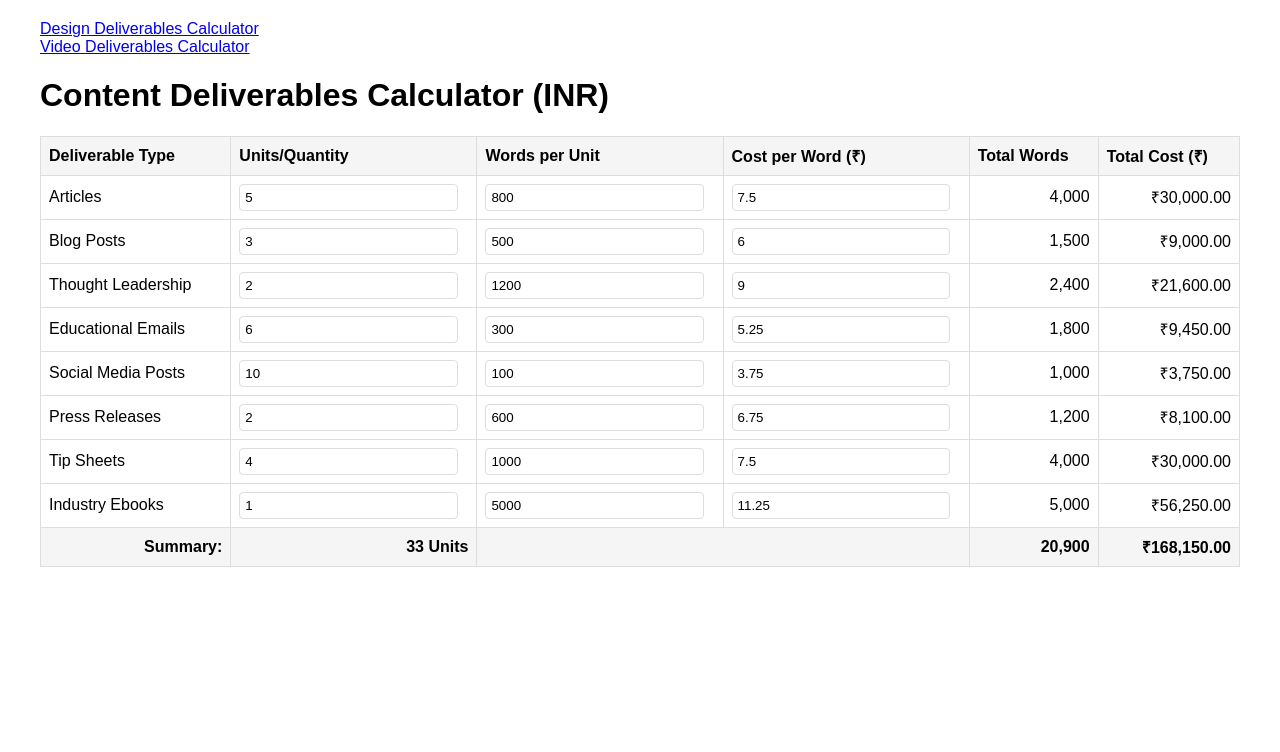
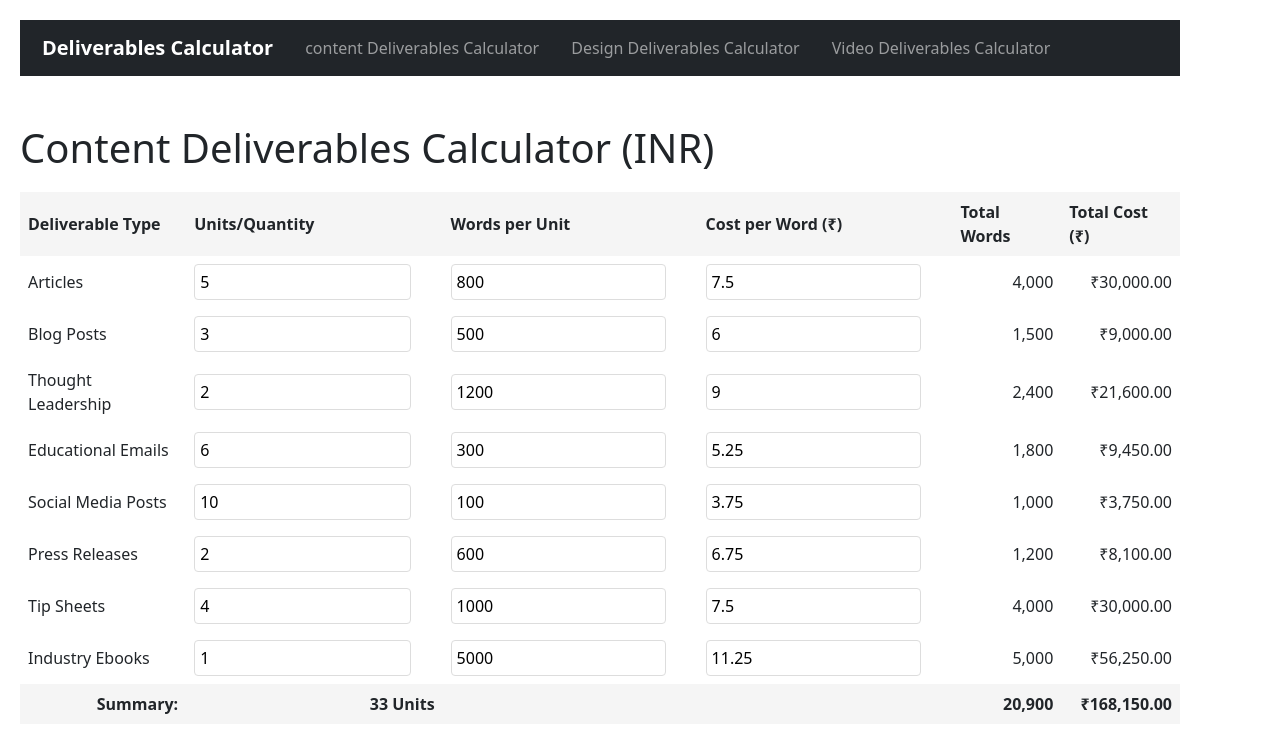
Before and after one commit to SaiTejaBrandstory/content, a plain HTML site: page index.html in a window 1280 px wide. Drawn offline with nearby package versions, Linux system fonts and the light colour scheme.

Commit message:
" done code "

```diff
--- a/index.html
+++ b/index.html
@@ -37,15 +37,60 @@
             font-weight: bold;
             background-color: #f5f5f5;
         }
+
+         /* Custom styling if needed */
+    .navbar {
+        padding: 1rem 0;
+    }
+
+    .navbar-brand {
+        font-weight: bold;
+    }
+
+    .nav-link {
+        padding: 0.5rem 1rem !important;
+        transition: color 0.3s ease;
+    }
+
+    .nav-link:hover {
+        color: #17a2b8 !important;
+    }
     </style>
+
+<link href="https://cdn.jsdelivr.net/npm/bootstrap@5.3.0/dist/css/bootstrap.min.css" rel="stylesheet">
+
 </head>
 <body>
     <header>
-        <div class="nav">
-            <a href="/index2.html">Design Deliverables Calculator</a> <br>
-            <a href="/index3.html">Video Deliverables Calculator</a>
-        </div>
+        <nav class="navbar navbar-expand-lg navbar-dark bg-dark mb-5">
+            <div class="container">
+                <!-- Brand/logo -->
+                <a class="navbar-brand pr-5" href="#">Deliverables Calculator</a>
+
+                <!-- Hamburger menu button for mobile -->
+                <button class="navbar-toggler" type="button" data-bs-toggle="collapse" data-bs-target="#navbarNav"
+                        aria-controls="navbarNav" aria-expanded="false" aria-label="Toggle navigation">
+                    <span class="navbar-toggler-icon"></span>
+                </button>
+
+                <!-- Navigation links -->
+                <div class="collapse navbar-collapse" id="navbarNav">
+                    <ul class="navbar-nav">
+                        <li class="nav-item">
+                            <a class="nav-link" href="/index.html">content Deliverables Calculator</a>
+                        </li>
+                        <li class="nav-item">
+                            <a class="nav-link" href="/index2.html">Design Deliverables Calculator</a>
+                        </li>
+                        <li class="nav-item">
+                            <a class="nav-link" href="/index3.html">Video Deliverables Calculator</a>
+                        </li>
+                    </ul>
+                </div>
+            </div>
+        </nav>
     </header>
+
     <h1>Content Deliverables Calculator (INR)</h1>
 
     <table id="calculatorTable">
@@ -153,5 +198,8 @@
         createTable();
         calculateTotals();
     </script>
+
+    <!-- Bootstrap JavaScript Bundle with Popper -->
+<script src="https://cdn.jsdelivr.net/npm/bootstrap@5.3.0/dist/js/bootstrap.bundle.min.js"></script>
 </body>
 </html>
```
Also changed, not shown: index2.html (+50 -0 lines), index3.html (+52 -0 lines).
